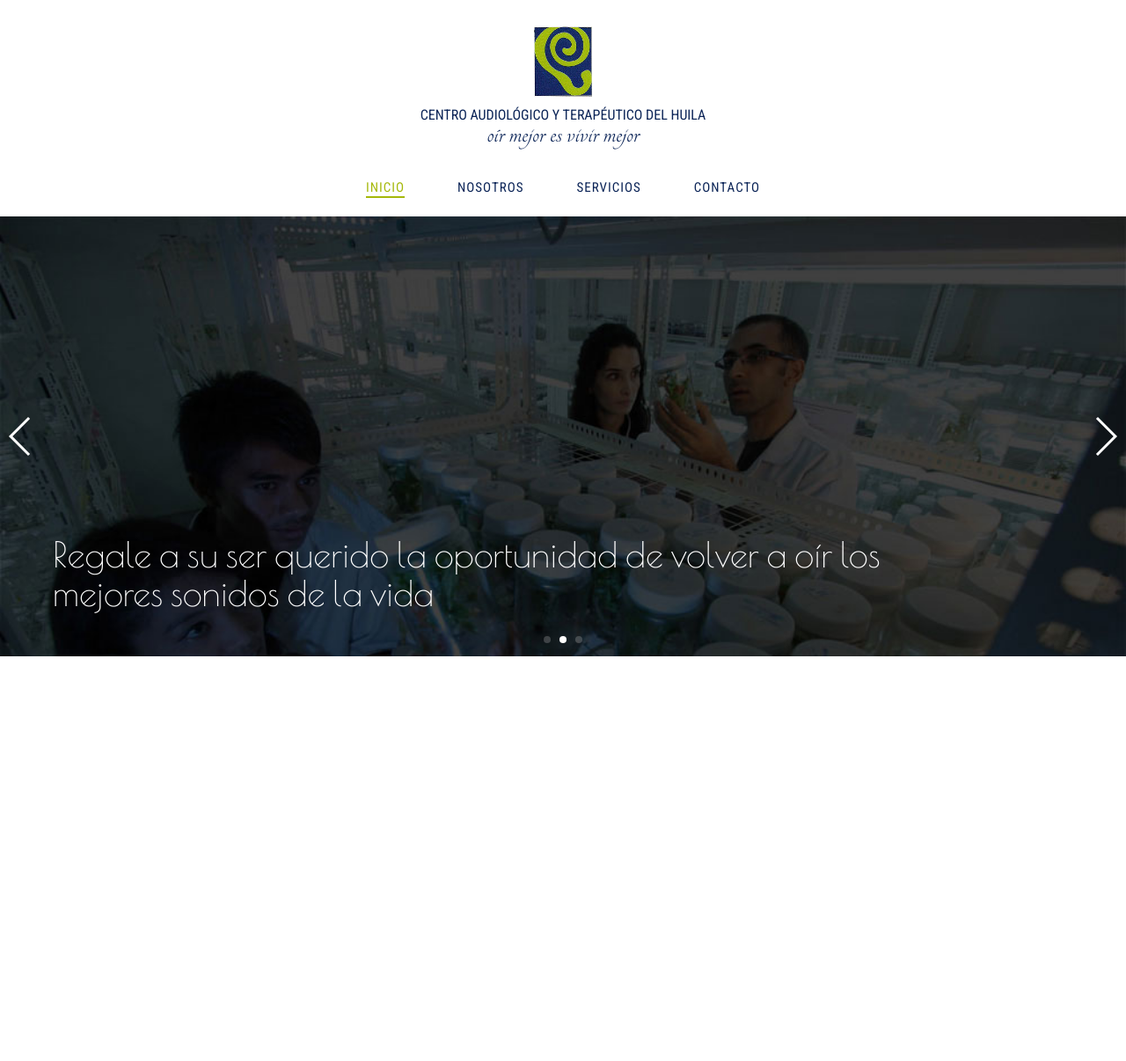
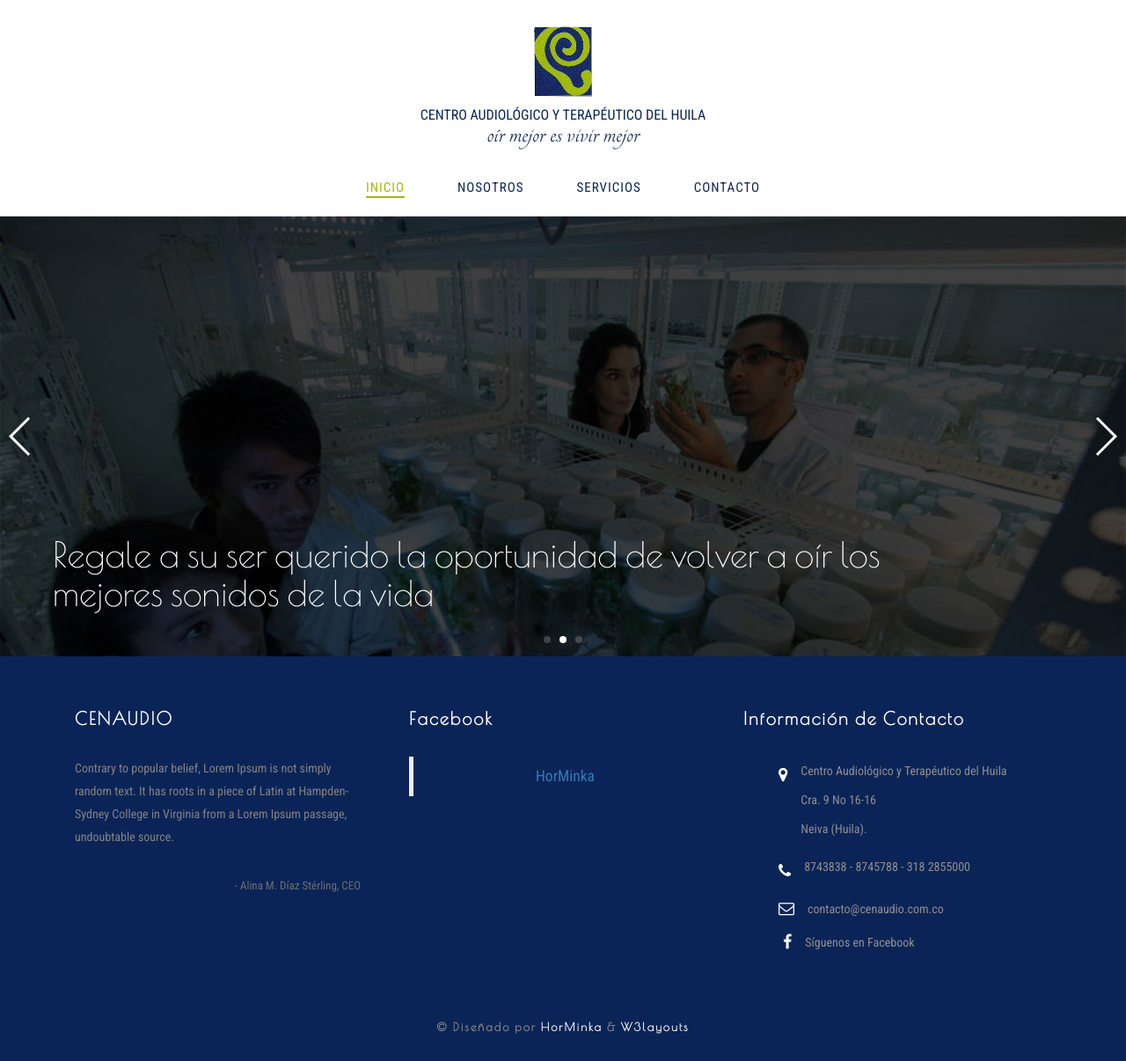
Before and after one commit to cenaudio/cenaudio.github.io, a Jekyll site: the page built from index.html, in a window 1280 px wide. Shown: the whole page at 88% size. Built offline with Jekyll 4.4.1, drawn with Linux system fonts in a browser that asks for light colours; before the commit the page ends 900 px from its top, so only the background shows below that.

Commit message:
agrega pie de página con página de facebook

```diff
--- a/_config.yml
+++ b/_config.yml
@@ -19,6 +19,7 @@ description: > # this means to ignore newlines until "baseurl:"
   Centro audiológico y terapéutico del Huila
 baseurl: "" # the subpath of your site, e.g. /blog
 url: "http://www.cenaudio.com.co" # the base hostname & protocol for your site
+pagina-facebook: "HorMinka"
 
 logo: "/assets/logos/logo.jpg"
 logo-xs: "/assets/logos/logo-xs.jpg"
--- /dev/null
+++ b/_includes/facebook-sdk.html
@@ -0,0 +1,8 @@
+  <div id="fb-root"></div>
+  <script>(function(d, s, id) {
+var js, fjs = d.getElementsByTagName(s)[0];
+  if (d.getElementById(id)) return;
+    js = d.createElement(s); js.id = id;
+      js.src = "//connect.facebook.net/en_US/sdk.js#xfbml=1&version=v2.8";
+        fjs.parentNode.insertBefore(js, fjs);
+  }(document, 'script', 'facebook-jssdk'));</script>
--- /dev/null
+++ b/_includes/pagina-facebook.html
@@ -0,0 +1 @@
+<div class="fb-page" data-href="https://www.facebook.com/{{ site.pagina-facebook }}" data-tabs="timeline" data-height="300" data-width="270" data-small-header="false" data-adapt-container-width="false" data-hide-cover="false" data-show-facepile="true"><blockquote cite="https://www.facebook.com/{{ site.pagina-facebook }}" class="fb-xfbml-parse-ignore"><a href="https://www.facebook.com/{{ site.pagina-facebook }}">{{ site.pagina-facebook }}</a></blockquote></div>
--- a/_includes/pie.html
+++ b/_includes/pie.html
@@ -0,0 +1,33 @@
+<!-- footer -->
+<footer>
+  <div class="footer-grids">
+    <div class="container">
+      <div class="col-md-4 footer one">
+        <h3>CENAUDIO</h3>
+        <p> Contrary to popular belief, Lorem Ipsum is not simply random text. It has roots in a piece of Latin at Hampden-Sydney College in Virginia from a Lorem Ipsum passage, undoubtable source.</p>
+        <p class="adam">- Alina M. Díaz Stérling, CEO</p>
+        <div class="clear"></div>
+      </div>
+      <div class="col-md-4 footer two">
+        <h3>Facebook</h3>
+        {% include pagina-facebook.html %}
+      </div>
+      <div class="col-md-4 footer three">
+        <h3>Información de Contacto</h3>
+        <ul>
+          <li><i class="fa fa-map-marker"></i><p>Centro Audiológico y Terapéutico del Huila <span>Cra. 9 No 16-16</span>Neiva (Huila). </p> <div class="clearfix"></div></li>
+          <li><i class="fa fa-phone"></i><p>8743838 - 8745788 - 318 2855000</p> <div class="clearfix"></div></li>
+          <li><i class="fa fa-envelope-o"></i><a href="mailto:contacto@cenaudio.com.co">contacto@cenaudio.com.co</a><div class="clearfix"></div></li>
+          <li><i class="fa fa-facebook"></i><a href="">Síguenos en Facebook</a> <div class="clearfix"></div></li>
+        </ul>
+      </div>
+    </div>
+  </div>
+  <div class="copy-right-grids">
+    <div class="container">
+        <p class="footer-gd">© Diseñado por <a href="http://www.horminka.org" target="_blank">HorMinka</a> & <a href="https://w3layouts.com/" target="_blank">W3layouts</a></p>
+      </div>
+    </div>
+  </div>
+</footer>
+<!-- //footer -->
--- a/_layouts/default.html
+++ b/_layouts/default.html
@@ -10,6 +10,7 @@ License URL: https://creativecommons.org/licenses/by-nc-sa/2.5/co/
   {% include head.html %}
 
   <body>
+    {% include facebook-sdk.html %}
 
     {% include navegacion.html %}
 
--- /dev/null
+++ b/_sass/_pie.scss
@@ -0,0 +1,222 @@
+/* footer */
+footer {
+  font-family: 'Roboto Condensed', sans-serif;
+  h3 {
+    font-family: 'Poiret One', cursive;
+  }
+}
+@media(max-width: 767px) {
+  .footer.three ul li {
+    display: inline-flex;
+  }
+  .footer.three ul li i {
+    float: left;
+      font-size: 18px;
+    color: #fff;
+	line-height: 1.8;
+  padding-top: 5px;
+}
+.footer.three ul li p {
+    list-style-type: none;
+    display: block;
+    color: #908F8F;
+    font-size: 14px;
+    line-height: 33px;
+    font-family: 'Roboto Condensed', sans-serif;
+	float:left;
+	margin-left:0;
+}
+}
+.footer-grids{
+	background: $azul;
+  padding: 40px 0;
+}
+p.footer-gd {
+    //color: #908F8F;
+    color: #908F8F;
+    font-weight: 600;
+    font-size: 13px;
+    letter-spacing: 2px;
+}
+p.footer-gd a {
+	color:#fff;
+}
+.footer{
+	float:left;
+}
+.footer h3{
+    font-size: 20px;
+    color: #fff;
+    margin-bottom: 32px;
+    letter-spacing: 2px;
+    font-weight: 600;
+}
+p.adam{
+	float:right;
+	color:#6F6E6E !important;
+	font-size:13px !important;
+	margin-top:20px;
+}
+.footer.two {
+  text-align: center;
+  h3 {
+    text-align: left;
+  }
+}
+.footer.one p {
+  color: #828282;
+  line-height: 26px;
+  font-size: 14px;
+  font-family: 'Roboto Condensed', sans-serif;
+}
+.footer.two ul{
+	margin:0;
+	padding:0;
+}
+.footer.two ul li{
+	list-style-type:none;
+	display:block;
+    line-height: 1.5em;
+	font-size:14px;
+	margin: 18px 0;
+}
+.footer.three ul li {
+    list-style-type: none;
+}
+.footer.two ul li i {
+    font-size: 13px;
+    margin-right: 15px;
+    width: 30px;
+    text-align: center;
+    color: #fff;
+    background: #6E65F1;
+    padding: 9px;
+    border-radius: 50%;
+	-webkit-border-radius: 50%;
+	-moz-border-radius: 50%;
+	-o-border-radius: 50%;
+	-ms-border-radius: 50%;
+    width: 30px;
+    height: 30px;
+}
+.footer.three ul li i.fa.fa-facebook {
+  //margin-right: 5px;
+  padding-left: 5px;
+  //padding-top: 5px;
+}
+.footer.two ul li i.fa.fa-twitter {
+	background:#3bbef5;
+}
+.footer.two ul li i.fa.fa-google-plus {
+	background:#ea5d4b;
+}
+.footer.two ul li i.fa.fa-dribbble {
+	background:#f7659b;
+}
+.footer.two ul li i.fa.fa-pinterest-p {
+	background:#e23139;
+}
+.footer.two ul li a{
+	color:#908F8F;
+	display:block;
+	font-family: 'Roboto Condensed', sans-serif;
+	text-decoration:none;
+}
+.footer.three ul li i {
+	float: left;
+    font-size: 18px;
+    color: #fff;
+	line-height: 1.8;
+  padding-top: 5px;
+}
+.footer.three ul li p {
+    list-style-type: none;
+    display: block;
+    color: #908F8F;
+    font-size: 14px;
+    line-height: 33px;
+    font-family: 'Roboto Condensed', sans-serif;
+	float:left;
+	margin-left:15px;
+}
+.footer.three ul li a {
+    list-style-type: none;
+    display: block;
+    color: #908F8F;
+    font-size: 14px;
+    line-height: 33px;
+    font-family: 'Roboto Condensed', sans-serif;
+	float:left;
+	margin-left:15px;
+}
+.footer.three {
+  ul {
+    li {
+      a:hover {
+        color: red;
+      }
+    }
+  }
+}
+.footer.three ul li span {
+    display: block;
+}
+.footer.one {
+    padding-right: 40px;
+}
+.footer.three ul li a {
+    display: block;
+	color:#908F8F;
+	font-family: 'Roboto Condensed', sans-serif;
+	float: left;
+	margin-lefT: 15px;
+	margin-top: 5px;
+}
+i.fa-envelope-o {
+	float:left;
+}
+.copy-right-grids {
+  font-family: 'Poiret One', cursive;
+	padding: 20px 0px;
+  background: $azul;
+  text-align: center;
+}
+.copy-left{
+	float:left;
+}
+.footer-links{
+	float:right;
+}
+.footer-links ul li {
+    list-style-type: none;
+    display: inline-block;
+    margin: 0 0px;
+    border-left: 1px solid #444343;
+    padding: 0 12px;
+}
+.footer-links ul li a {
+	color: #908F8F;
+    font-size: 13px;
+    letter-spacing: 2px;
+    font-weight: 600;
+}
+.copy-right ul li a:hover,.footer.three ul li a:hover{
+	//color:#8F44AD;
+	color: $texto-blanco;
+}
+.footer.two ul li:nth-child(1) a:hover {
+	color:#5D82D2;
+}
+.footer.two ul li:nth-child(2) a:hover {
+	color:#3bbef5;
+}
+.footer.two ul li:nth-child(3) a:hover {
+	color:#ea5d4b;
+}
+.footer.two ul li:nth-child(4) a:hover {
+	color:#f7659b;
+}
+.footer.two ul li:nth-child(5) a:hover {
+	color:#e23139;
+}
+/* //footer */
--- a/_sass/_variables.scss
+++ b/_sass/_variables.scss
@@ -10,6 +10,7 @@ $texto-blanco: darken($blanco, 10);
 $negro: #000000;
 $azul: #0B2457;
 $azul-claro: lighten($azul, 20);
+$azul-oscuro: darken($azul, 20);
 $verde: #A5B80A;
 
 $opaco: rgba(0, 0, 0, 0.4);
--- a/css/main.scss
+++ b/css/main.scss
@@ -30,5 +30,6 @@ $on-laptop:        800px;
 @import
   "variables",
   "navegacion",
-  "slider"
-  ;
+  "slider",
+  "pie"
+;
```
